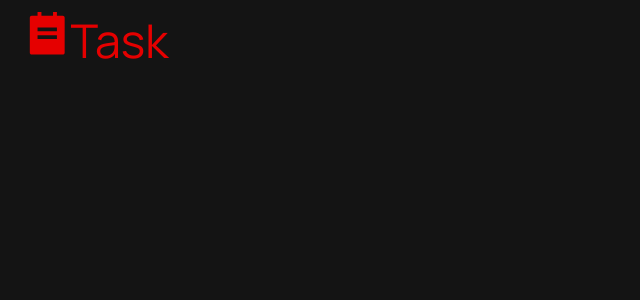
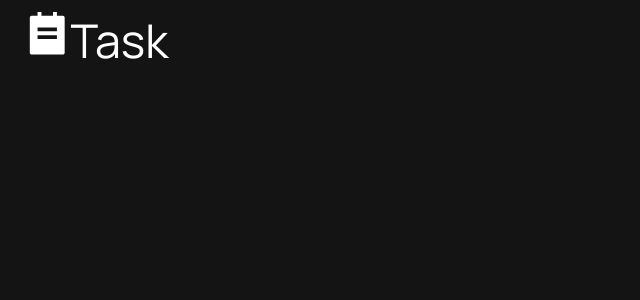
Before and after one commit to DmitriyLosev8/task-app, a React (Vite) app: page / in a window 1280 px wide. Shown: the top 300 px of the page, without its empty margins (0-640 px from the left). Built offline with nearby package versions, Linux system fonts and the light colour scheme.

Commit message:
change task color text

```diff
--- a/src/components/tasks/Task/Task.scss
+++ b/src/components/tasks/Task/Task.scss
@@ -2,6 +2,6 @@
 
 .task {
   @include fluid-text(56,20);
-  color: var(--color-red-45);
+  color: var(--color-white);
 
 }
```
